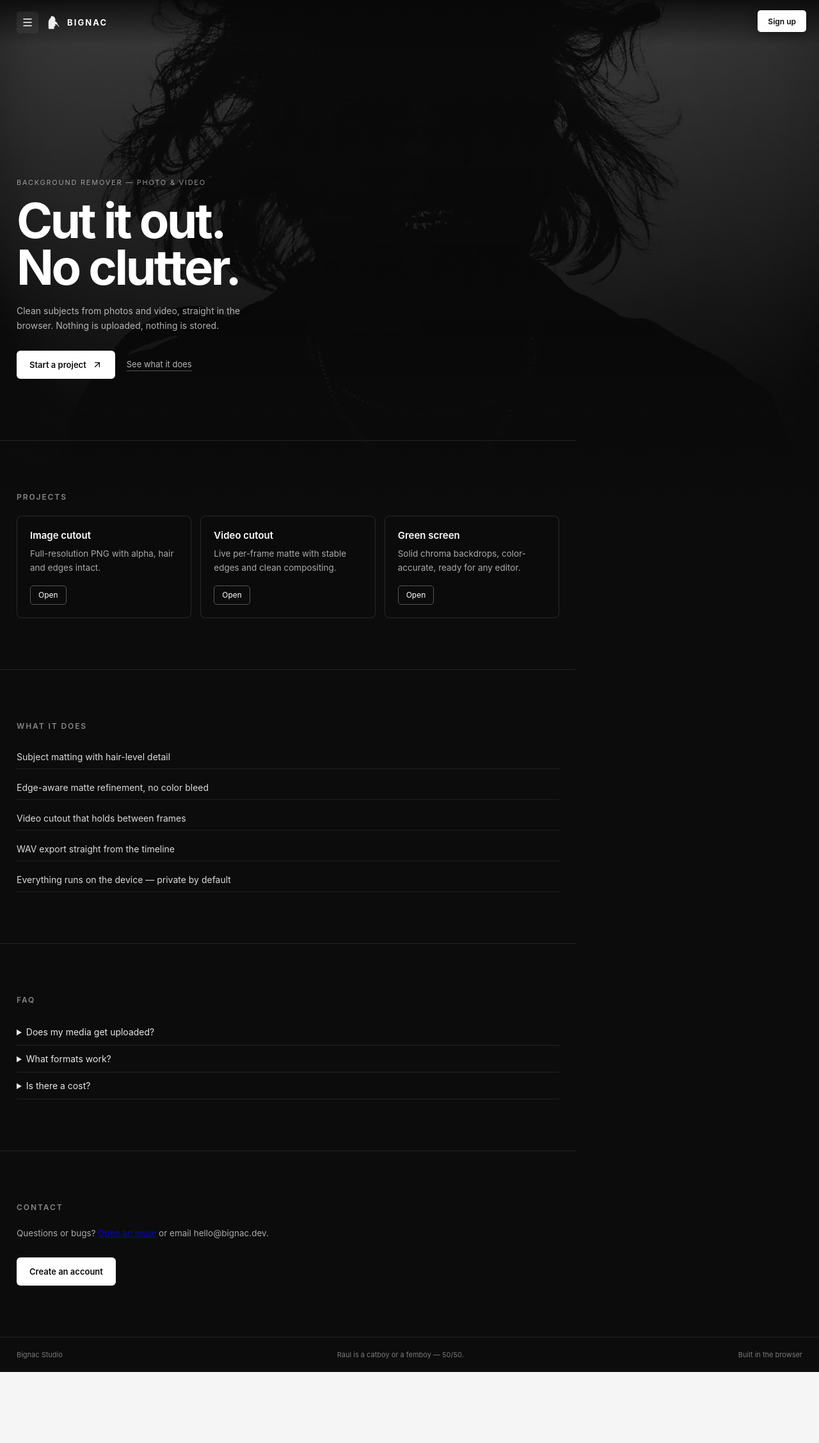
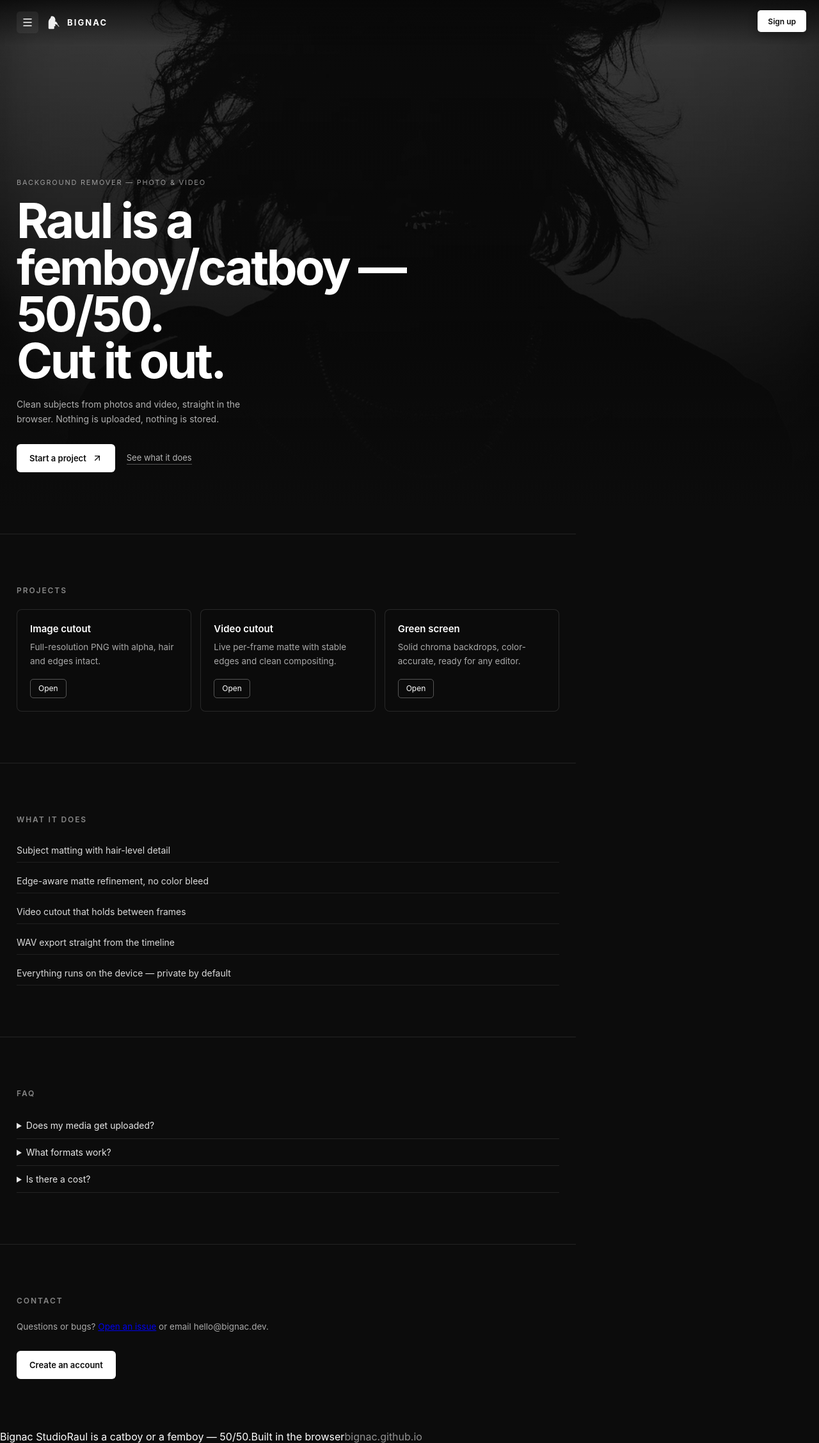
Before and after one commit to Bignac/bignac.github.io, a React (Vite) app: page / in a window 1280 px wide. Shown: the whole page at 64% size. Before the commit the page ends 2144 px from the top, so only its background shows below. Built offline with nearby package versions, Linux system fonts and the light colour scheme.

Commit message:
v1.2.0 title-screen hero: Raul is a femboy/catboy 50/50; scrollable landing; projects/features/faq sections; back-up nudge; both sites identical

```diff
--- a/src/components/Landing.tsx
+++ b/src/components/Landing.tsx
@@ -1,4 +1,4 @@
-import { useState } from 'react'
+import { useEffect, useState } from 'react'
 import { ArrowUpRight, Menu, X } from 'lucide-react'
 
 const SECTIONS = [
@@ -11,9 +11,23 @@ const SECTIONS = [
 
 export function Landing({ onOpenProjects }: { onOpenProjects: () => void }) {
   const [drawerOpen, setDrawerOpen] = useState(false)
+  const [scrolled, setScrolled] = useState(false)
+  const [scrollNudge, setScrollNudge] = useState(false)
+
+  useEffect(() => {
+    const onScroll = () => {
+      const y = window.scrollY
+      const h = window.innerHeight
+      const max = document.documentElement.scrollHeight - h
+      setScrolled(y > 40)
+      setScrollNudge(max > 0 && y / max > 0.72)
+    }
+    window.addEventListener('scroll', onScroll, { passive: true })
+    return () => window.removeEventListener('scroll', onScroll)
+  }, [])
 
   return (
-    <div className="landing" id="top">
+    <div className={`landing${scrolled ? ' landing-scrolled' : ''}`} id="top">
       <img className="landing-bg" src={`${import.meta.env.BASE_URL}goat.png`} alt="" />
       <div className="landing-scrim" />
 
@@ -50,9 +64,9 @@ export function Landing({ onOpenProjects }: { onOpenProjects: () => void }) {
       <main className="landing-hero">
         <p className="landing-eyebrow">Background remover — photo &amp; video</p>
         <h1>
+          Raul is a femboy/catboy — 50/50.
+          <br />
           Cut it out.
-          <br />
-          No clutter.
         </h1>
         <p className="landing-copy">
           Clean subjects from photos and video, straight in the browser.
@@ -133,7 +147,12 @@ export function Landing({ onOpenProjects }: { onOpenProjects: () => void }) {
         <span>Bignac Studio</span>
         <span>Raul is a catboy or a femboy — 50/50.</span>
         <span>Built in the browser</span>
+        <a className="landing-foot-link" href="https://bignac.github.io/">bignac.github.io</a>
       </footer>
+      <button className={scrollNudge ? 'scroll-nudge visible' : 'scroll-nudge'} onClick={() => window.scrollTo({top:0,behavior:'smooth'})}>
+        <svg viewBox="0 0 24 24" fill="none" stroke="currentColor" stroke-width="2"><path d="M12 19V5M5 12l7-7 7 7"/></svg>
+        Scroll back up
+      </button>
     </div>
   )
 }
--- a/src/minimal.css
+++ b/src/minimal.css
@@ -445,7 +445,10 @@ body { background: var(--bg); }
 h1, h2, h3, strong { font-weight: 600; }
 
 /* ---------- landing ---------- */
-.landing{position:relative;width:100%;min-height:100dvh;overflow-x:hidden;background:#0c0c0c;color:#fff;display:flex;flex-direction:column}
+.landing{
+  position:relative;width:100%;min-height:100dvh;overflow-x:hidden;background:#0c0c0c;color:#fff;display:flex;flex-direction:column;
+}
+html body{overflow:auto !important;-webkit-overflow-scrolling:touch}
 .landing-bg{position:fixed;inset:0;width:100%;height:100%;object-fit:cover;filter:grayscale(1) contrast(1.05);opacity:.55}
 .landing-scrim{position:fixed;inset:0;background:linear-gradient(180deg,rgba(8,8,8,.55),rgba(8,8,8,.85) 60%,#0c0c0c)}
 .landing>*:not(.landing-bg):not(.landing-scrim){position:relative;z-index:1}
@@ -479,7 +482,8 @@ h1, h2, h3, strong { font-weight: 600; }
 .landing-faq p{margin:8px 0 0;font-size:13px;line-height:1.6;color:rgba(255,255,255,.6)}
 .landing-contact p{font-size:14px;color:rgba(255,255,255,.7)}
 .landing-contact a{display:inline-flex;align-items:center;gap:6px;color:#fff}
-.landing-foot{margin-top:auto;display:flex;justify-content:space-between;padding:20px 26px;border-top:1px solid rgba(255,255,255,.1);font-size:11px;color:rgba(255,255,255,.45)}
+.landing-foot-link{color:rgba(255,255,255,.55);text-decoration:none;margin-left:auto}
+.landing-foot-link:hover{color:#fff}
 @media (max-width:640px){.landing-nav-links{display:none}.landing-menu-toggle{display:inline-flex}.landing-hero{padding-top:22vh}}
 
 .landing-nav{position:fixed;top:0;left:0;right:0;background:linear-gradient(180deg,rgba(8,8,8,.85),transparent);justify-content:space-between}
@@ -510,3 +514,17 @@ h1, h2, h3, strong { font-weight: 600; }
 .landing-block p{font-size:13.5px;line-height:1.65;color:rgba(255,255,255,.65)}
 .landing-nav-links{display:none!important}
 .landing-hero{padding-top:26vh}
+.scroll-nudge{position:fixed;bottom:24px;left:50%;transform:translateX(-50%);z-index:4;display:none;align-items:center;gap:8px;height:44px;padding:0 18px;border:1px solid rgba(255,255,255,.3);border-radius:999px;background:#0c0c0c;color:#fff;font-size:12px;font-weight:600;cursor:pointer;animation:nudge 2s ease-in-out infinite}
+.scroll-nudge.visible{display:inline-flex}
+.scroll-nudge svg{width:14px;height:14px}
+@keyframes nudge{0%,100%{transform:translateX(-50%) translateY(0)}50%{transform:translateX(-50%) translateY(-8px)}}
+.scroll-nudge{position:fixed;bottom:24px;left:50%;transform:translateX(-50%);z-index:4;display:none;align-items:center;gap:8px;height:44px;padding:0 18px;border:1px solid rgba(255,255,255,.3);border-radius:999px;background:#0c0c0c;color:#fff;font-size:12px;font-weight:600;cursor:pointer;animation:nudge 2s ease-in-out infinite}
+.scroll-nudge.visible{display:inline-flex}
+.scroll-nudge svg{width:14px;height:14px}
+@keyframes nudge{0%,100%{transform:translateX(-50%) translateY(0)}50%{transform:translateX(-50%) translateY(-8px)}}
+
+html body{overflow:auto !important;-webkit-overflow-scrolling:touch}
+.scroll-nudge{position:fixed;bottom:24px;left:50%;transform:translateX(-50%);z-index:4;display:none;align-items:center;gap:8px;height:44px;padding:0 18px;border:1px solid rgba(255,255,255,.3);border-radius:999px;background:#0c0c0c;color:#fff;font-size:12px;font-weight:600;cursor:pointer;animation:nudge 2s ease-in-out infinite}
+.scroll-nudge.visible{display:inline-flex}
+.scroll-nudge svg{width:14px;height:14px}
+@keyframes nudge{0%,100%{transform:translateX(-50%) translateY(0)}50%{transform:translateX(-50%) translateY(-8px)}}
```
